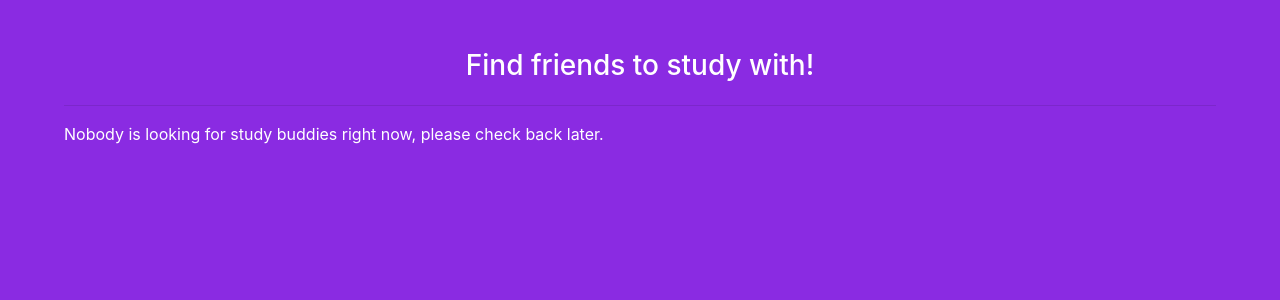
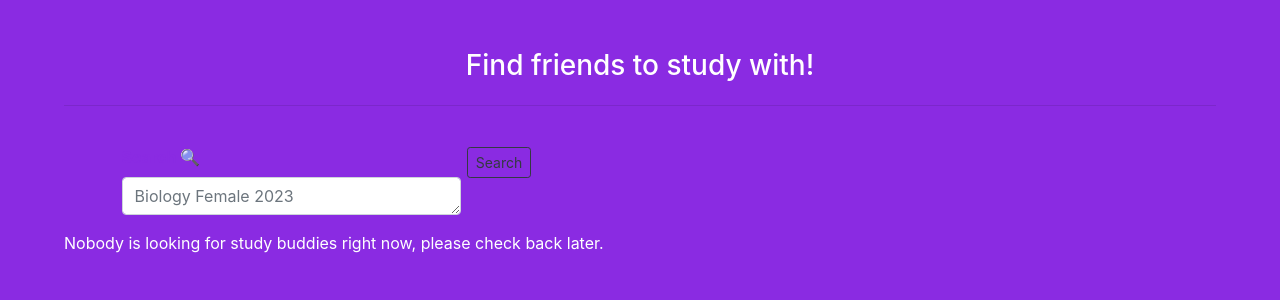
Before and after one commit to aaronmp13/Virtual-Studdy-Budy-Finder, a Django app: page /virtualstudybuddy/viewProfiles/ in a window 1280 px wide. Shown: the part 107-407 px from the top of the page. Run offline with Django 3.2, Linux system fonts and the light colour scheme; some libraries are stand-ins or nearby versions.

Commit message:
added search bar (but html is still bad)

```diff
--- a/virtualstuddybuddy/forms.py
+++ b/virtualstuddybuddy/forms.py
@@ -84,5 +84,10 @@ class MessageForm(ModelForm):
             raise ValidationError("Username does not exist")
         return data
 
-class GroupMessageForm(Form):
+class GroupMessageForm(Form): #honestly not sure if its good to make a Django form in this case but whatever
     message =  CharField(max_length = 100, label = "Message", widget=Textarea(attrs={'rows': 1,'placeholder': 'Awesome CS Group is meeting on Tuesday at 5PM, wanna join?'}))
+
+class SearchBarForm(Form):
+
+    query =  CharField(max_length = 100, label = "Search 🔍", required = False,
+        widget=Textarea(attrs={'rows': 1,'placeholder': 'Biology Female 2023'}))
--- a/virtualstuddybuddy/templates/virtualstuddybuddy/viewAllProfiles.html
+++ b/virtualstuddybuddy/templates/virtualstuddybuddy/viewAllProfiles.html
@@ -1,5 +1,7 @@
 {% load static %}
 {% load socialaccount %}
+{% load crispy_forms_tags %}
+
 <!DOCTYPE html>
 <html lang="en" dir="ltr">
 <head>
@@ -80,6 +82,23 @@
         <div class="container-fluid">
         <h3 class="find_friends" style="text-align:center">Find friends to study with!</h3>
         <hr>
+
+        <div class="container-fluid">
+            <form method="post" enctype="multipart/form-data">
+                {% csrf_token %}
+
+                <div class="form-row">
+                    <div class="form-group signupForms col-md-4 mb-0">
+                        {{ form.query|as_crispy_field:"bootstrap4" }}
+                    </div>
+
+                    <div class="centerElementsOnly">
+                        <button type="submit" class="btn btn-outline-dark btn-sm">Search</button>
+                    </div>
+                </div>
+            </form>
+        </div>
+
         {% if allProfiles %}
             <div class="row">
                 <div class="col-lg-2 col-md-4 col-sm-4">
@@ -111,7 +130,6 @@
             </div>
 
             <hr>
-
 
             {% for profile in allProfiles %}
                 <div class="row">
--- a/virtualstuddybuddy/views.py
+++ b/virtualstuddybuddy/views.py
@@ -10,7 +10,6 @@ from django.db import DataError
 from .forms import *
 from .googleMeet import createMeeting
 from django.contrib.auth import logout
-
 
 # Create your views here.
 
@@ -80,7 +79,26 @@ def editProfile(request):
         return render(request, 'virtualstuddybuddy/editProfile.html', context = {"form": form})
 
 def get_profiles(request):
-    return render(request, 'virtualstuddybuddy/viewAllProfiles.html', context={'allProfiles': Profile.objects.all()})
+    allProfiles = Profile.objects.all()
+    query = ""
+    if request.method=='POST':
+        form = SearchBarForm(request.POST)
+        if form.is_valid():
+            query = form.cleaned_data['query']
+            q = set(query.split())
+
+            allProfiles = []
+            for p in Profile.objects.all(): #I think this is pretty slow but luckily we are not gonna have 10000 profiles
+                profileString = str(p)
+                flag = True
+                for s in q:
+                    if s not in profileString:
+                        flag = False
+                if flag:
+                    allProfiles.append(p)
+        #return HttpResponseRedirect('/virtualstudybuddy/viewProfiles')
+    form = SearchBarForm(initial = {'query':query})
+    return render(request, 'virtualstuddybuddy/viewAllProfiles.html', context={'allProfiles': allProfiles, 'form': form})
 
 def manual_match(request, pk): #FIX THIS
     matcher = Profile.objects.all().filter(username=request.user.get_username())[0]
```
